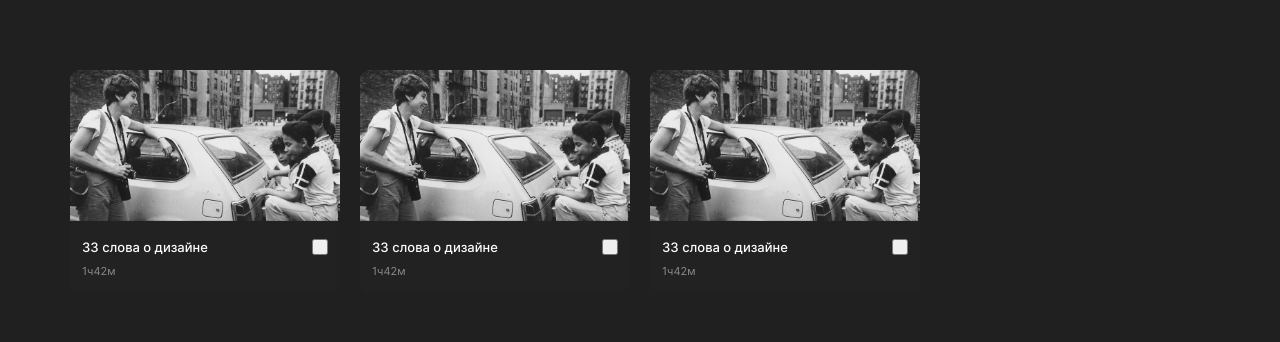
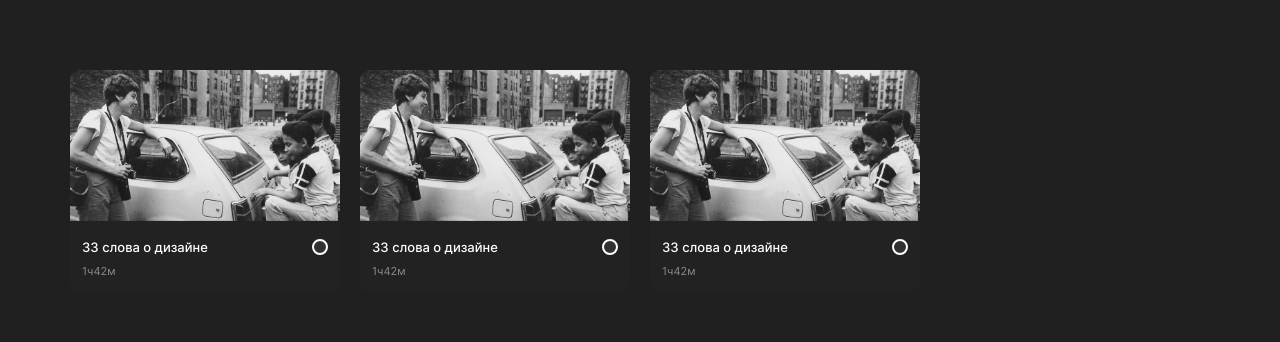
Before and after one commit to nstynirvana/movies-explorer-frontend, a React (Create React App) app: page /movies in a window 1280 px wide. Shown: the part 300-642 px from the top of the page. Built offline with nearby package versions, Linux system fonts and the light colour scheme.

Commit message:
fix: попытаться задать условие для отрисовки

```diff
--- a/package.json
+++ b/package.json
@@ -10,6 +10,7 @@
     "react-dom": "^18.2.0",
     "react-router-dom": "^6.11.0",
     "react-scripts": "5.0.1",
+    "toggle": "^1.0.1",
     "web-vitals": "^2.1.4"
   },
   "scripts": {
--- a/src/components/App/App.js
+++ b/src/components/App/App.js
@@ -7,11 +7,12 @@ import Register from '../Register/Register';
 import Login from '../Login/Login';
 import PageNotFound from '../PageNotFound/PageNotFound';
 import './App.css';
-import { Route, Routes, useNavigate  } from 'react-router-dom';
+import { Route, Routes, useNavigate } from 'react-router-dom';
 
 function App() {
   const [isBurgerPopupOpen, setIsBurgerPopupOpen] = React.useState(false);
   const [isLoggedIn, setIsLoggedIn] = React.useState(false);
+  const [toggle, setToggle] = React.useState(true);
   const navigate = useNavigate();
 
   function handleBurgerPopupClick() {
@@ -30,10 +31,14 @@ function App() {
     setIsLoggedIn(true);
   }
 
-  function signOutProfile(){
+  function signOutProfile() {
     setIsLoggedIn(false);
-    navigate("/");
+    navigate('/');
   }
+
+  const handleClick = () => {
+    setToggle(!toggle);
+  };
 
   return (
     <div className="page">
@@ -54,6 +59,7 @@ function App() {
           path="/movies"
           element={
             <Movies
+              handleClick={handleClick}
               isLoggedIn={isLoggedIn}
               onBurgerPopup={handleBurgerPopupClick}
               isOpen={isBurgerPopupOpen}
@@ -66,6 +72,7 @@ function App() {
           path="/saved-movies"
           element={
             <SavedMovies
+              handleClick={handleClick}
               isLoggedIn={isLoggedIn}
               onBurgerPopup={handleBurgerPopupClick}
               isOpen={isBurgerPopupOpen}
@@ -87,9 +94,15 @@ function App() {
           }
         ></Route>
 
-        <Route path="/signup" element={<Register handleRegister={handleRegister}/>}></Route>
+        <Route
+          path="/signup"
+          element={<Register handleRegister={handleRegister} />}
+        ></Route>
 
-        <Route path="/signin" element={<Login handleLogin={handleLogin}/>}></Route>
+        <Route
+          path="/signin"
+          element={<Login handleLogin={handleLogin} />}
+        ></Route>
 
         <Route path="*" element={<PageNotFound />}></Route>
       </Routes>
--- a/src/components/MoviesCard/MoviesCard.js
+++ b/src/components/MoviesCard/MoviesCard.js
@@ -1,10 +1,29 @@
+import React from 'react';
 import { Link } from 'react-router-dom';
 import './MoviesCard.css';
 import coverFilm from '../../images/cover-film.svg';
 
 function MoviesCard(props) {
-  const isSuccess = props.isSuccess;
-  if (isSuccess) {
+
+  const isSaved = "movie__button_active";
+
+  const SaveMovieButton = isSaved ? (
+    <button
+    aria-label="Сохранение фильма"
+    value="save"
+    type="button"
+    className="movie__button"
+  ></button>
+  ) : (
+    <button
+    aria-label="Сохранение фильма"
+    value="save"
+    type="button"
+    className="movie__button_active"
+  ></button>
+  )
+
+  if ('/movies') {
     return (
       <article className="movie">
         <Link className="movie__link" target="_blank" href="#">
@@ -12,13 +31,7 @@ function MoviesCard(props) {
         </Link>
         <div className="movie__container">
           <h2 className="movie__title">33 слова о дизайне</h2>
-          <button
-            onClick={props.onClick}
-            aria-label="Сохранение фильма"
-            value="save"
-            type="button"
-            className="movie__button"
-          ></button>
+          {SaveMovieButton}
         </div>
         <p className="movie__duration">1ч42м</p>
       </article>
@@ -32,11 +45,10 @@ function MoviesCard(props) {
         <div className="movie__container">
           <h2 className="movie__title">33 слова о дизайне</h2>
           <button
-            onClick={props.onClick}
             aria-label="Удаление фильма"
             value="delete"
             type="button"
-            classNAme="movie__button-delete"
+            className="movie__button-delete"
           ></button>
         </div>
         <p className="movie__duration">1ч42м</p>
@@ -46,10 +58,3 @@ function MoviesCard(props) {
 }
 
 export default MoviesCard;
-
-// if (фильм не сохранен) {
-//     className="movie__button"
-// }
-// else {
-//     clssName="movie__button_active"
-// }
--- a/src/components/MoviesCardList/MoviesCardList.js
+++ b/src/components/MoviesCardList/MoviesCardList.js
@@ -1,7 +1,7 @@
 import MoviesCard from '../MoviesCard/MoviesCard';
 import './MoviesCardList.css';
 
-function MoviesCardList() {
+function MoviesCardList(props) {
   return (
     <section className="movie-list">
       <div className="movie-list__case">
```
Also changed, not shown: 1 other file (tests, documents, lock files or other folders).
